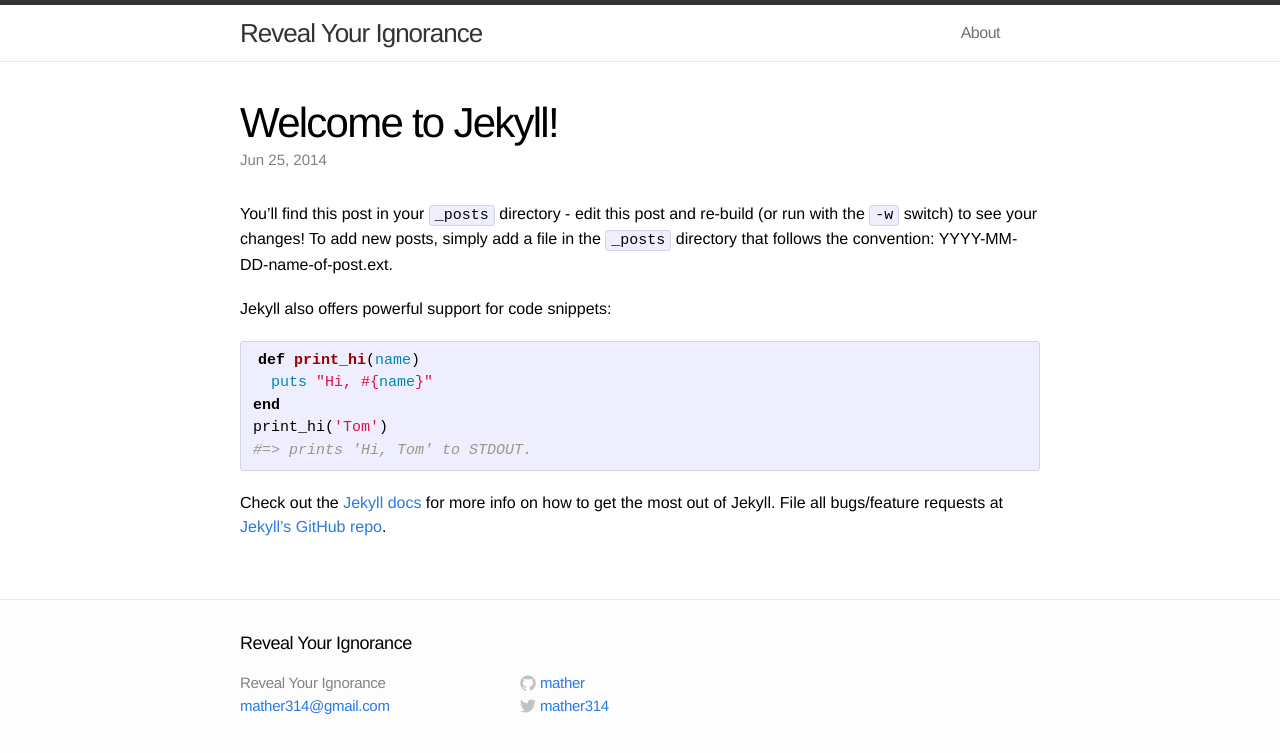
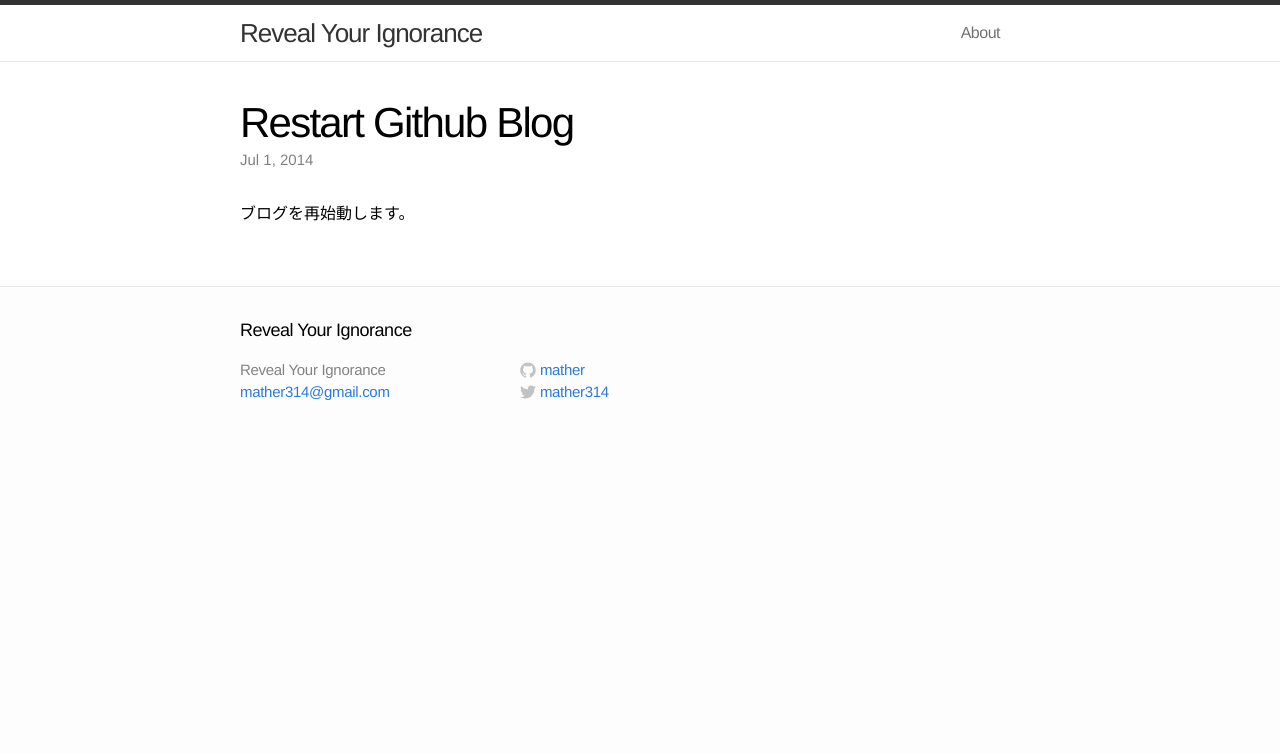
Before and after one commit to mather/blog, a Jekyll site: the page built from _posts/2014-07-01-restart-github-blog.md, in a window 1280 px wide. Shown: the top 753 px of the page. Built offline with Jekyll 4.4.1, drawn with Linux system fonts in a browser that asks for light colours; Markdown is read by kramdown in place of the engine named in the settings.

Commit message:
Update first post.

```diff
--- a/_posts/2014-07-01-restart-github-blog.md
+++ b/_posts/2014-07-01-restart-github-blog.md
@@ -1,24 +1,8 @@
 ---
 layout: post
-title:  "Welcome to Jekyll!"
-date:   2014-06-25 23:50:43
-categories: jekyll update
+title:  "Restart Github Blog"
+date:   2014-07-01 22:00:00
+categories:
 ---
 
-You'll find this post in your `_posts` directory - edit this post and re-build (or run with the `-w` switch) to see your changes!
-To add new posts, simply add a file in the `_posts` directory that follows the convention: YYYY-MM-DD-name-of-post.ext.
-
-Jekyll also offers powerful support for code snippets:
-
-{% highlight ruby %}
-def print_hi(name)
-  puts "Hi, #{name}"
-end
-print_hi('Tom')
-#=> prints 'Hi, Tom' to STDOUT.
-{% endhighlight %}
-
-Check out the [Jekyll docs][jekyll] for more info on how to get the most out of Jekyll. File all bugs/feature requests at [Jekyll's GitHub repo][jekyll-gh].
-
-[jekyll-gh]: https://github.com/jekyll/jekyll
-[jekyll]:    http://jekyllrb.com
+ブログを再始動します。
```
